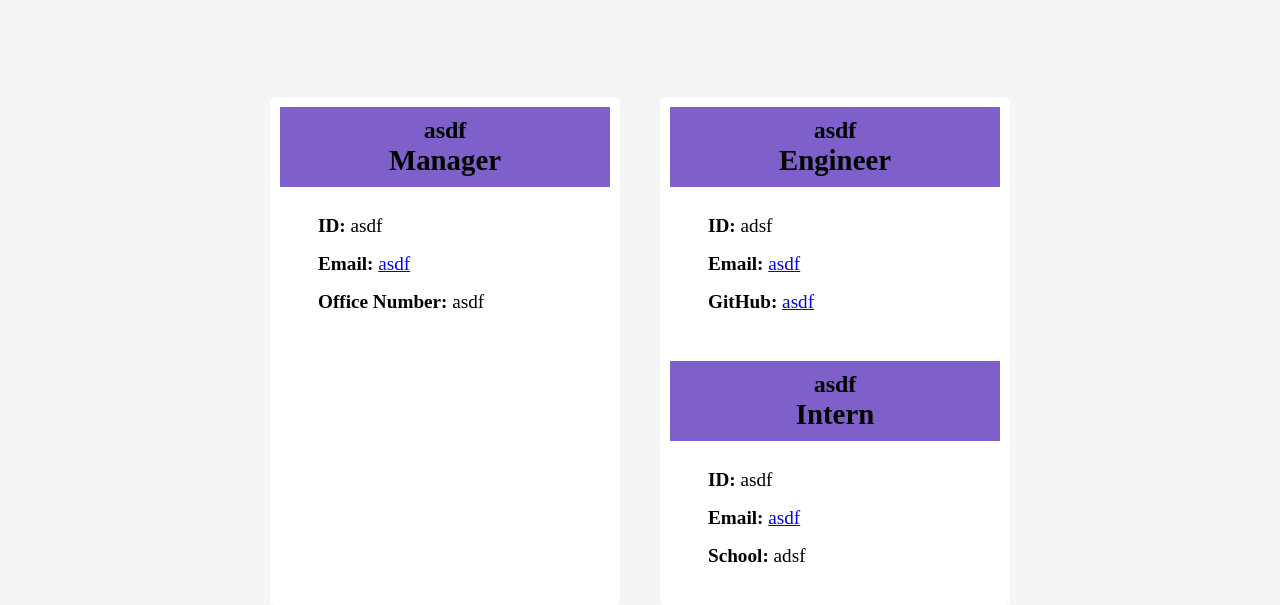
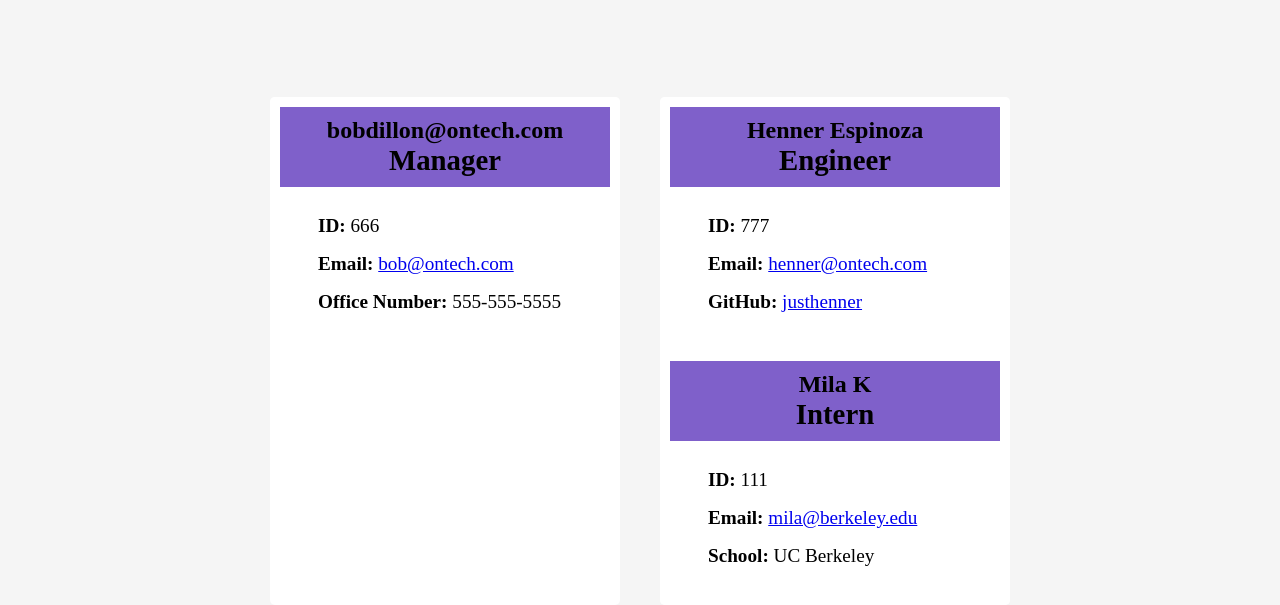
Before and after one commit to justhenner/build-a-team, a website: page index.html in a window 1280 px wide. Shown: the part 107-712 px from the top of the page. Drawn offline with Linux system fonts and the light colour scheme.

Commit message:
updated tests and readme

```diff
--- a/index.html
+++ b/index.html
@@ -14,35 +14,35 @@
         <div class="container">
         <div class="card">
             <div class="title">
-                <h2>asdf</h2>
+                <h2>bobdillon@ontech.com</h2>
                 <h3>Manager</h3>
             </div>
             <div class="details">
-                <p><strong>ID: </strong><span>asdf</span></p>
-                <p><strong>Email: </strong><a href="mailto:asdf"><span>asdf</span></p></a>
-                <p><strong>Office Number: </strong><span>asdf</span></p>
+                <p><strong>ID: </strong><span>666</span></p>
+                <p><strong>Email: </strong><a href="mailto:bob@ontech.com"><span>bob@ontech.com</span></p></a>
+                <p><strong>Office Number: </strong><span>555-555-5555</span></p>
                 </div>
             </div><div class="card">
 
         <div class="title">
-        <h2>asdf</h2>
+        <h2>Henner Espinoza</h2>
         <h3>Engineer</h3>
     </div>
     <div class="details">
-        <p><strong>ID: </strong><span>adsf</span></p>
-        <p><strong>Email: </strong><a href="mailto:asdf"><span>asdf</span></p></a>
-        <p><strong>GitHub: </strong><a href="asdf" target="_blank"><span>asdf</span></a></p>
+        <p><strong>ID: </strong><span>777</span></p>
+        <p><strong>Email: </strong><a href="mailto:henner@ontech.com"><span>henner@ontech.com</span></p></a>
+        <p><strong>GitHub: </strong><a href="justhenner" target="_blank"><span>justhenner</span></a></p>
     </div>
 
         <div class="card">
         <div class="title">
-            <h2>asdf</h2>
+            <h2>Mila K</h2>
             <h3>Intern</h3>
         </div>
         <div class="details">
-            <p><strong>ID: </strong><span>asdf</span></p>
-            <p><strong>Email: </strong><a href="mailto:asdf"><span>asdf</span></p></a>
-            <p><strong>School: </strong><span>adsf</span></p>
+            <p><strong>ID: </strong><span>111</span></p>
+            <p><strong>Email: </strong><a href="mailto:mila@berkeley.edu"><span>mila@berkeley.edu</span></p></a>
+            <p><strong>School: </strong><span>UC Berkeley</span></p>
         </div>
     </div>
 </div>
```
Also changed, not shown: tests/Employee.test.js (+1 -1 lines), tests/Engineer.test.js (+3 -2 lines), tests/Intern.test.js (+1 -1 lines), README.md, assets/Screen Shot 2023-03-12 at 2.57.36 PM.png (added), assets/Screen Shot 2023-03-12 at 3.41.26 PM.png (added), assets/carbon (3).png (added), tests/Manager.test.js (line endings or trailing spaces).
